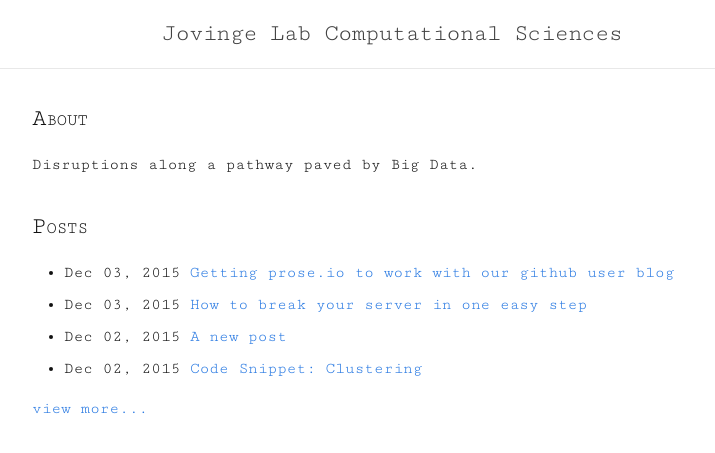
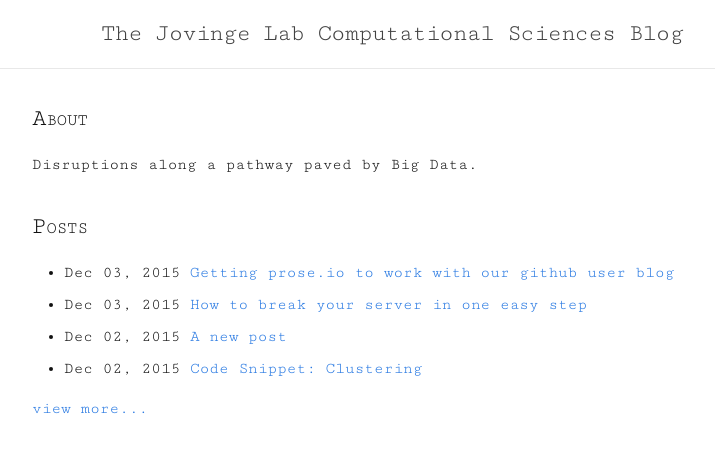
Before and after one commit to JovingeLabSoftware/JovingeLabSoftware.github.io, a Jekyll site: the page built from index.html, in a window 1280 px wide. Shown: the top 453 px of the page, without its empty margins (248-963 px from the left). Built offline with Jekyll 4.4.1, drawn with Linux system fonts in a browser that asks for light colours; Markdown is read by kramdown in place of the engine named in the settings.

Commit message:
Edit blog page title to indicate it is a blog

```diff
--- a/_config.yml
+++ b/_config.yml
@@ -1,5 +1,5 @@
 # Site settings
-title: Jovinge Lab Computational Sciences
+title: The Jovinge Lab Computational Sciences Blog
 baseurl: ""
 url: "http://jovingelabsoftware.github.io"
 
```
